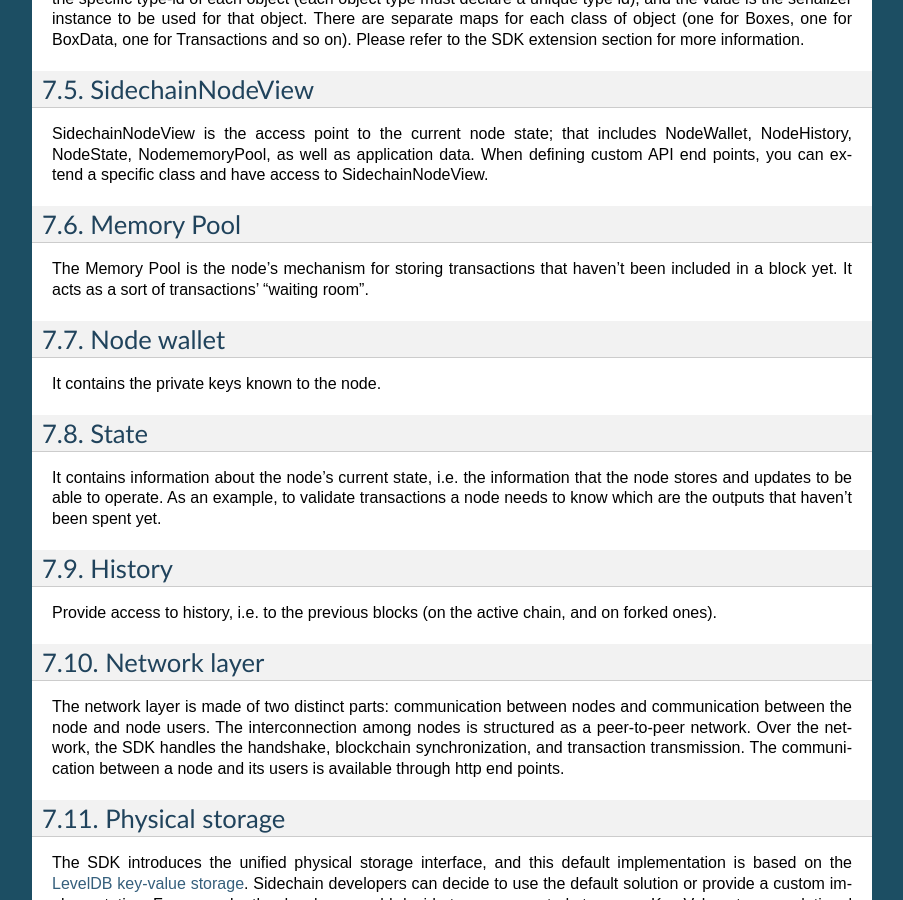
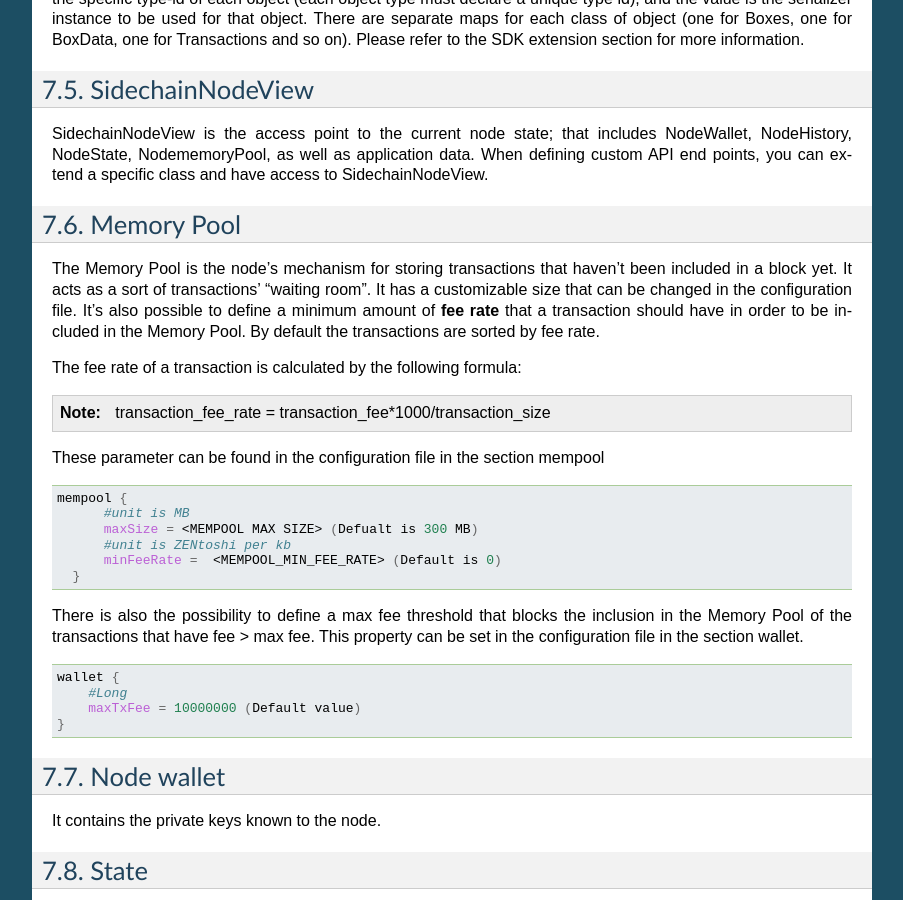
Before and after one commit to HorizenOfficial/developer-horizen-global, a Sphinx documentation site: the page built from docs/introduction/Base-App.rst, in a window 1280 px wide and 900 px high, scrolled down 2503 px. Shown: the whole window, without its empty margins (198-1101 px from the left). Built offline with Sphinx 7.4.7, drawn with Linux system fonts in a browser that asks for light colours.

Commit message:
[SDK-132] Added FeeRate and mempool limit

```diff
--- a/docs/introduction/Base-App.rst
+++ b/docs/introduction/Base-App.rst
@@ -119,6 +119,38 @@
 ***********
 
 The Memory Pool is the node's mechanism for storing transactions that haven't been included in a block yet. It acts as a sort of transactions' "waiting room".
+It has a customizable size that can be changed in the configuration file.
+It's also possible to define a minimum amount of **fee rate** that a transaction should have in order to be included in the Memory Pool.
+By default the transactions are sorted by fee rate.
+
+The fee rate of a transaction is calculated by the following formula:
+
+.. note::
+
+    transaction_fee_rate = transaction_fee*1000/transaction_size
+
+
+These parameter can be found in the configuration file in the section mempool
+
+.. code:: bash
+
+    mempool {
+          #unit is MB
+          maxSize = <MEMPOOL MAX SIZE> (Defualt is 300 MB)
+          #unit is ZENtoshi per kb
+          minFeeRate =  <MEMPOOL_MIN_FEE_RATE> (Default is 0)
+      }
+
+
+There is also the possibility to define a max fee threshold that blocks the inclusion in the Memory Pool of the transactions that have fee > max fee.
+This property can be set in the configuration file in the section wallet.
+
+.. code:: bash
+
+    wallet {
+        #Long
+        maxTxFee = 10000000 (Default value)
+    }
 
 Node wallet
 ***********
```
